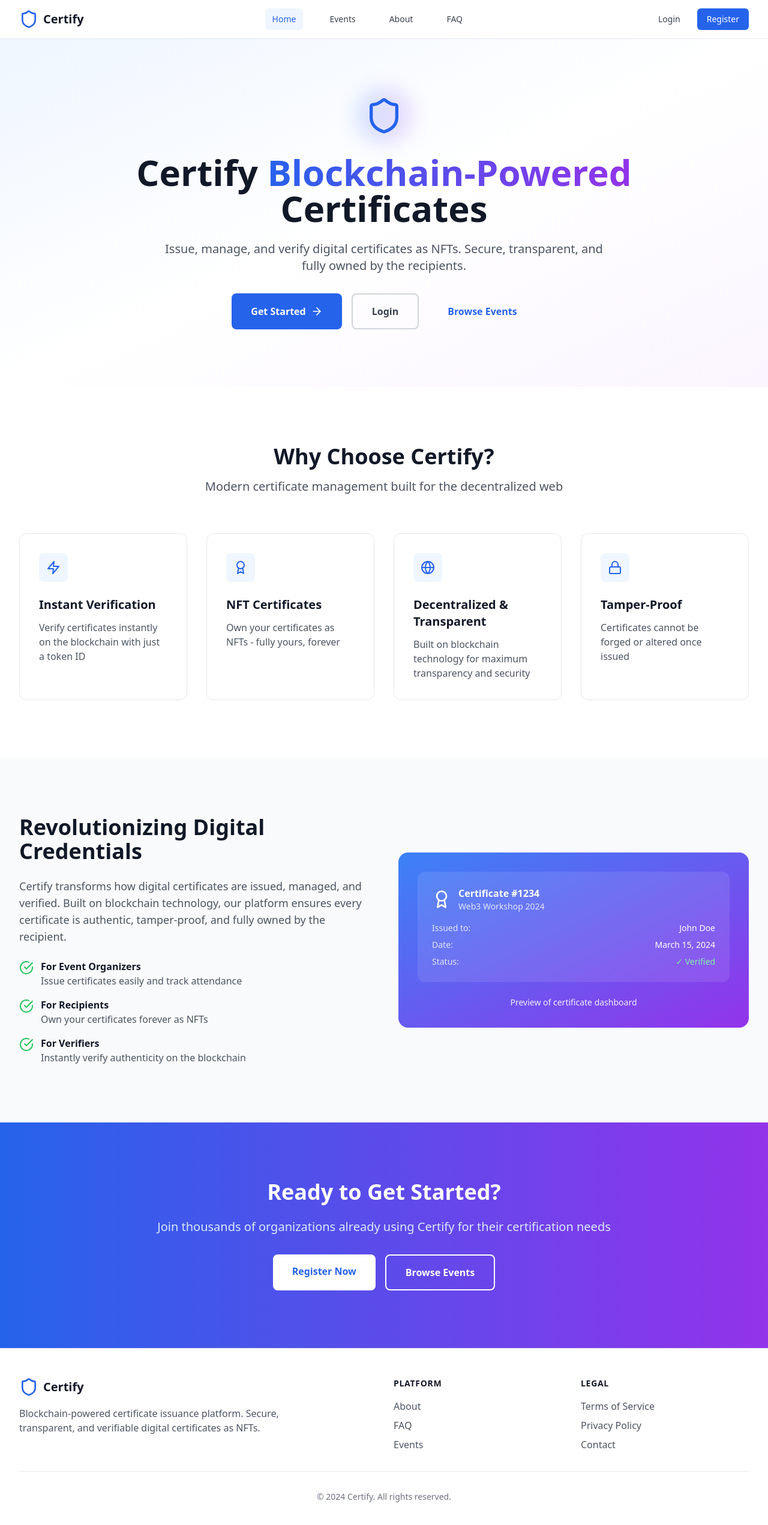
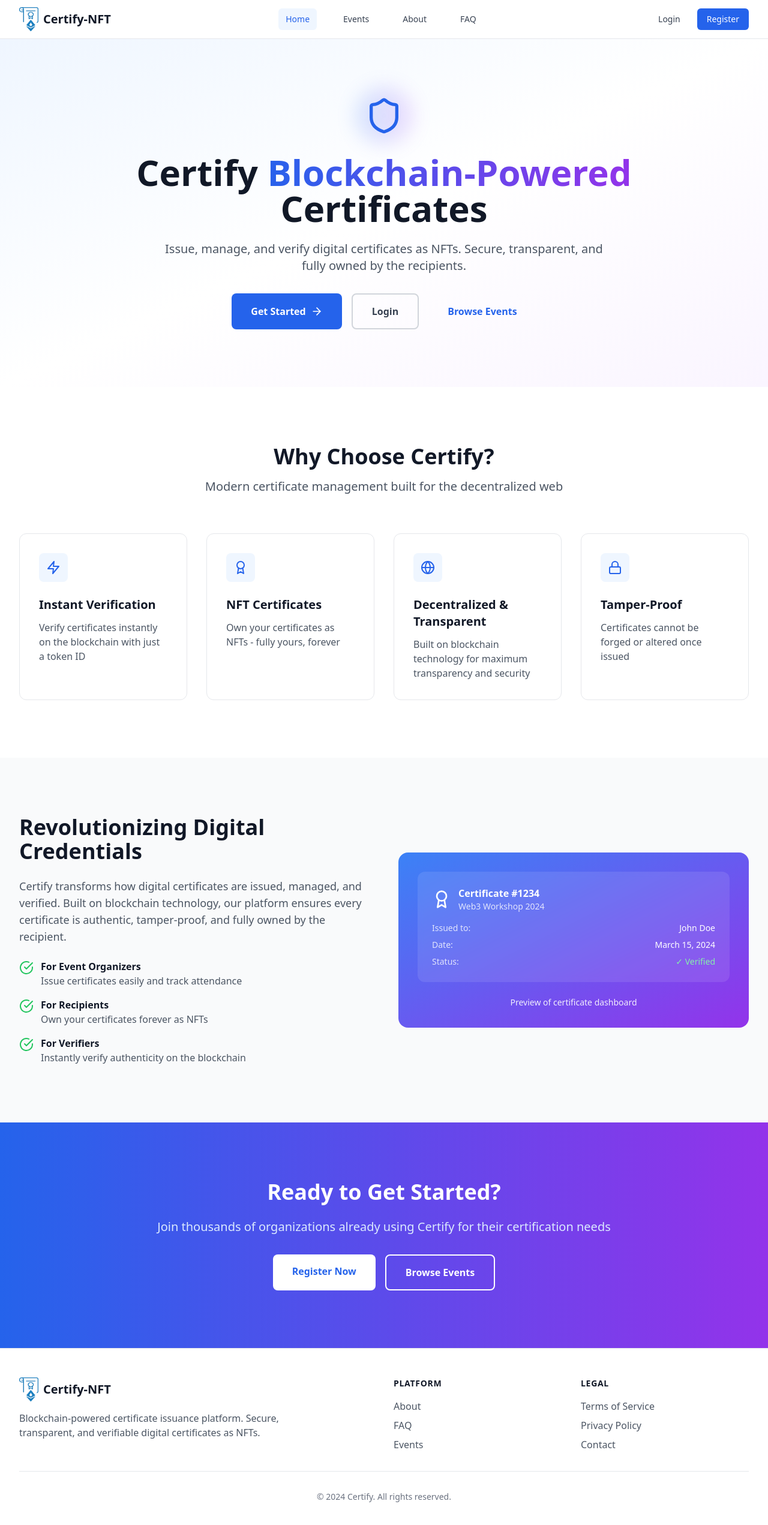
Before and after one commit to MasDewaa/Certify-NFT-FE, a React (Vite) app: page / in a window 1280 px wide. Shown: the top 2542 px of the page at 60% size. Built offline with nearby package versions, Linux system fonts and the light colour scheme.

Commit message:
feat: update project title and layout branding to Certify-NFT, add new dependencies

```diff
--- a/index.html
+++ b/index.html
@@ -4,7 +4,7 @@
     <meta charset="UTF-8" />
     <link rel="icon" type="image/svg+xml" href="/vite.svg" />
     <meta name="viewport" content="width=device-width, initial-scale=1.0" />
-    <title>Certify - Complete Web3 Certificate Platform</title>
+    <title>CertifyNFT - Complete Web3 Certificate Platform</title>
   </head>
   <body>
     <div id="root"></div>
--- a/package.json
+++ b/package.json
@@ -10,6 +10,7 @@
     "preview": "vite preview"
   },
   "dependencies": {
+    "@clerk/nextjs": "^6.22.0",
     "lucide-react": "^0.344.0",
     "react": "^18.3.1",
     "react-dom": "^18.3.1",
@@ -19,7 +20,7 @@
     "@eslint/js": "^9.9.1",
     "@types/react": "^18.3.5",
     "@types/react-dom": "^18.3.0",
-    "@vitejs/plugin-react": "^4.3.1",
+    "@vitejs/plugin-react": "^4.5.2",
     "autoprefixer": "^10.4.18",
     "eslint": "^9.9.1",
     "eslint-plugin-react-hooks": "^5.1.0-rc.0",
@@ -29,6 +30,6 @@
     "tailwindcss": "^3.4.1",
     "typescript": "^5.5.3",
     "typescript-eslint": "^8.3.0",
-    "vite": "^5.4.2"
+    "vite": "^6.3.5"
   }
 }
--- a/src/components/Layout.tsx
+++ b/src/components/Layout.tsx
@@ -1,6 +1,6 @@
 import React from 'react';
 import { Link, useLocation, useNavigate } from 'react-router-dom';
-import { Shield, User, Settings, LogOut, Menu, X } from 'lucide-react';
+import { User, Settings, LogOut, Menu, X } from 'lucide-react';
 
 interface LayoutProps {
   children: React.ReactNode;
@@ -36,8 +36,8 @@ export default function Layout({ children }: LayoutProps) {
           <div className="flex justify-between items-center h-16">
             {/* Logo */}
             <Link to="/" className="flex items-center space-x-2">
-              <Shield className="h-8 w-8 text-blue-600" />
-              <span className="text-xl font-bold text-gray-900">Certify</span>
+            <img src="/assets/favicon.webp" alt="Certify-NFT_logo" className="h-10 w-8" />
+              <span className="text-xl font-bold text-gray-900">Certify-NFT</span>
             </Link>
 
             {/* Desktop Navigation */}
@@ -190,8 +190,8 @@ export default function Layout({ children }: LayoutProps) {
           <div className="grid grid-cols-1 md:grid-cols-4 gap-8">
             <div className="col-span-1 md:col-span-2">
               <div className="flex items-center space-x-2 mb-4">
-                <Shield className="h-8 w-8 text-blue-600" />
-                <span className="text-xl font-bold text-gray-900">Certify</span>
+                <img src="/assets/favicon.webp" alt="Certify-NFT_logo" className="h-10 w-8" />
+                <span className="text-xl font-bold text-gray-900">Certify-NFT</span>
               </div>
               <p className="text-gray-600 mb-4 max-w-md">
                 Blockchain-powered certificate issuance platform. Secure, transparent, and verifiable digital certificates as NFTs.
```
Also changed, not shown: 1 other file (tests, documents, lock files or other folders).
